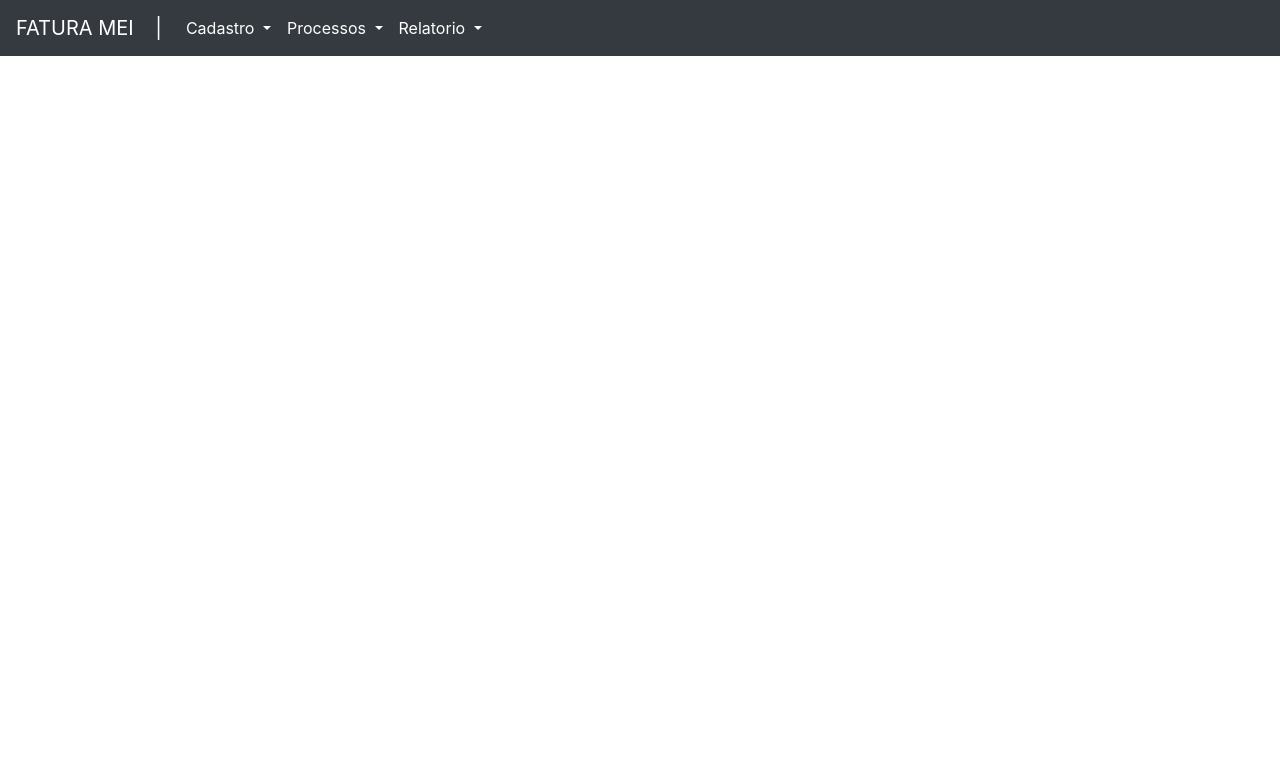
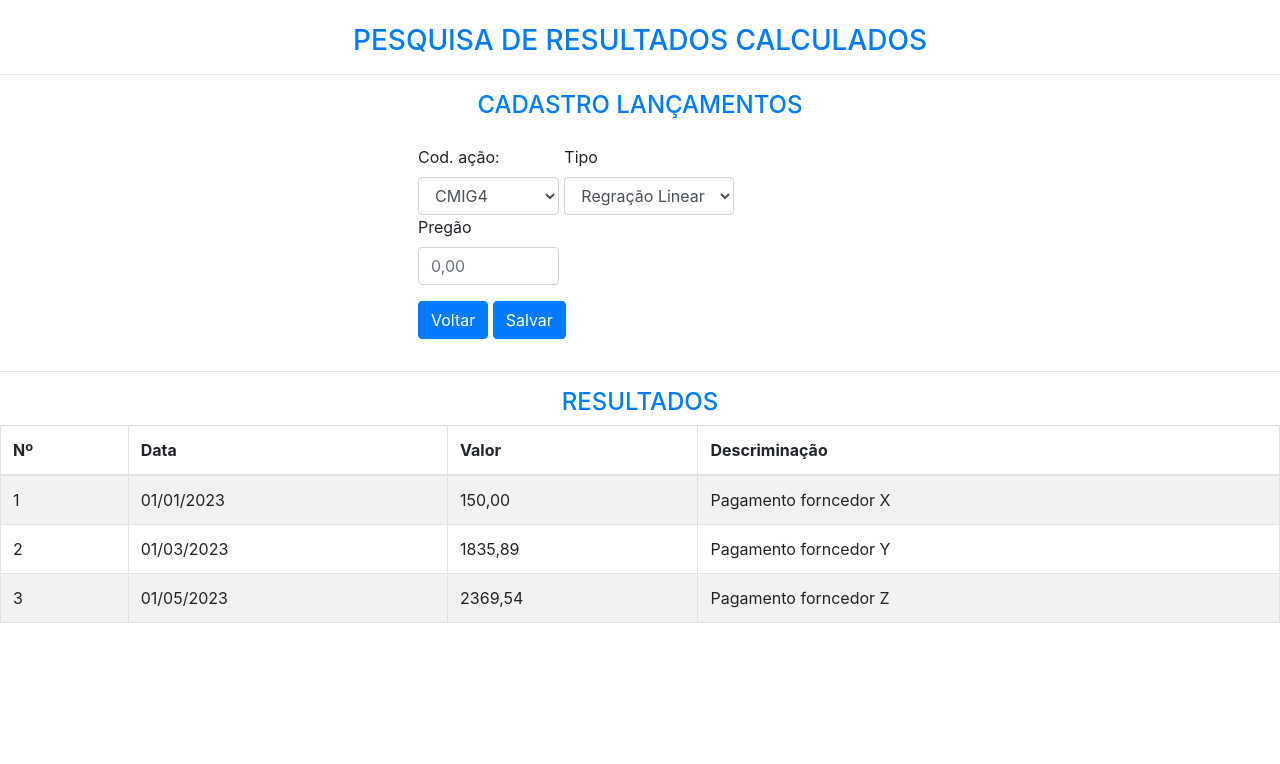
Before and after one commit to otaviozerotwo/previsao_preco_acoes, a PHP site: page /index.php in a window 1280 px wide. Shown: the top 764 px of the page. Run offline with PHP 8.4, Linux system fonts and the light colour scheme.

Commit message:
AjusteLayout

```diff
--- a/Lancamentos.php
+++ b/Lancamentos.php
@@ -2,37 +2,30 @@
 include_once("cabecalho.php");
 ?>
 
-<h2 class="text-primary" style="text-align: center;">CADASTRO LANÇAMENTOS</h2>
-<BR>
+<h4 class="text-primary" style="text-align: center;">CADASTRO LANÇAMENTOS</h4>
 <div style=" display: flex;justify-content: center;margin-top:2%;">
   <form action="" method="GET">
     <div class="form-row">
       <div class="form-group col-md-4">
-        <label for="valor">Data</label>
-        <input type="date" class="form-control" name="data" placeholder="00/00/0000" required>
 
-        <label for="tipoLancamento">Tipo</label>
+        <label for="tipoLancamento">Cod. ação:</label>
         <select name="tipo" class="form-control">
-          <option>Receita</option>
-          <option>Despesa</option>
+          <option>CMIG4</option>
+          <option>ITUB4</option>
+          <option>BBAS3</option>
         </select>
+        <label for="valor">Pregão</label>
+        <input type="number" class="form-control" name="valor" placeholder="0,00" required>
 
       </div>
       <div>
-        <label for="valor">Valor</label>
-        <input type="number" class="form-control" name="valor" placeholder="0,00" required>
-        <br><br>
+        <label for="tipoLancamento">Tipo</label>
+        <select name="tipo" class="form-control">
+          <option>Regração Linear</option>
+          <option>Polinomial</option>
+        </select>
         <div class="form-check">
-        <input class="form-check-input" type="checkbox" id="meuCheckbox">
-        <label class="form-check-label" for="Consolidada">Consolidado</label>
-      </div>
-
-      </div>
-
-
-      <div class="form-group col-md-8">
-        <label for="descricao">Descrição</label>
-        <textarea class="form-control" name="descricao" placeholder="Descrição" required></textarea>
+        </div>
       </div>
     </div>
 
@@ -46,7 +39,7 @@ include_once("cabecalho.php");
   <hr>
 </fieldset>
 <div>
-  <h4 class="text-primary" style="text-align: center;">Relação de Lançamentos</h4>
+  <h4 class="text-primary" style="text-align: center;">RESULTADOS</h4>
   <table class="table table-striped table-bordered">
     <thead>
       <tr>
@@ -79,18 +72,6 @@ include_once("cabecalho.php");
   </table>
 </div>
 </div>
-
-<script>
-  window.addEventListener('DOMContentLoaded', () => {
-    const table = document.querySelector('table');
-    const thElements = table.querySelectorAll('th');
-
-    thElements.forEach((th) => {
-      th.style.width = `${th.offsetWidth}px`;
-    });
-  });
-</script>
-
 <?php
 include_once("rodape.php");
 ?>
--- a/cabecalho.php
+++ b/cabecalho.php
@@ -1,4 +1,3 @@
-
 <!DOCTYPE html>
 <html>
 
@@ -15,48 +14,6 @@
 
 </head>
 <body>
-  <nav class="navbar navbar-expand-lg navbar-dark bg-dark">
-    <a class="navbar-brand " href="/faturaMEI/index.php">FATURA MEI <span class="ml-3">|</span></a>
-    <button class="navbar-toggler" type="button" data-toggle="collapse" data-target="#conteudoNavbarSuportado" aria-controls="conteudoNavbarSuportado" aria-expanded="false" aria-label="Alterna navegação">
-      <span class="navbar-toggler-icon"></span>
-    </button>
-
-    <div class="collapse navbar-collapse" id="conteudoNavbarSuportado">
-      <ul class="navbar-nav mr-auto">
-        <li class="nav-item dropdown">
-          <a class="nav-link dropdown-toggle active" href="#" id="navbarDropdown" role="button" data-toggle="dropdown" aria-haspopup="true" aria-expanded="false">
-            Cadastro
-          </a>
-          <div class="dropdown-menu" aria-labelledby="navbarDropdown">
-            <a class="dropdown-item" href="/faturaMEI/visao/cadastroEmpresa.php">Empresa</a>
-            <a class="dropdown-item" href="/faturaMEI/visao/cadastroUsuario.php">Usuários</a>
-            <a class="dropdown-item" href="/faturaMEI/visao/classificacaoLancamento.php">Classificação</a>
-
-          </div>
-        </li>
-        <li class="nav-item dropdown">
-          <a class="nav-link dropdown-toggle active" href="#" id="navbarDropdown" role="button" data-toggle="dropdown" aria-haspopup="true" aria-expanded="false">
-            Processos
-          </a>
-          <div class="dropdown-menu" aria-labelledby="navbarDropdown">
-            <a class="dropdown-item" href="/faturaMEI/visao/Lancamentos.php">Fazer lançamentos</a>
-            <a class="dropdown-item" href="#">Contas a pagar</a>
-            <a class="dropdown-item" href="#">Contas a receber</a>
-            <a class="dropdown-item" href="#">Apuração mensal</a>
-          </div>
-        </li>
-        <li class="nav-item dropdown">
-          <a class="nav-link dropdown-toggle active" href="#" id="navbarDropdown" role="button" data-toggle="dropdown" aria-haspopup="true" aria-expanded="false">
-            Relatorio
-          </a>
-          <div class="dropdown-menu" aria-labelledby="navbarDropdown">
-            <a class="dropdown-item" href="#">Empresas cadastradas</a>
-            <a class="dropdown-item" href="#">Cliente/fornecedor cadastrados</a>
-            <a class="dropdown-item" href="#">Usuários cadastrados</a>
-            <a class="dropdown-item" href="#">Meus lançamentos</a>
-
-          </div>
-        </li>
-      </ul>
-    </div>
-  </nav>
+  <br>
+<h3 class="text-primary" style="text-align: center;">PESQUISA DE RESULTADOS CALCULADOS</h3>
+<hr>
--- a/index.php
+++ b/index.php
@@ -1,16 +1,13 @@
 
 
 <?php
-  include_once("visao/cabecalho.php");
-  //include_once("visao/cadastroEmpresa.php");
-  //include_once("visao/cadastroUsuario.php");
-  //include_once("visao/login.php");
-  //include_once("visao/listaLancamentos.php");
+  include_once("cabecalho.php");
+  include_once("Lancamentos.php");
 
 
 ?>
 
 <!-- Codigo HTML -->
 <?php
-  include_once("visao/rodape.php");
+  include_once("rodape.php");
 ?>
```
Also changed, not shown: teste.php (deleted).
